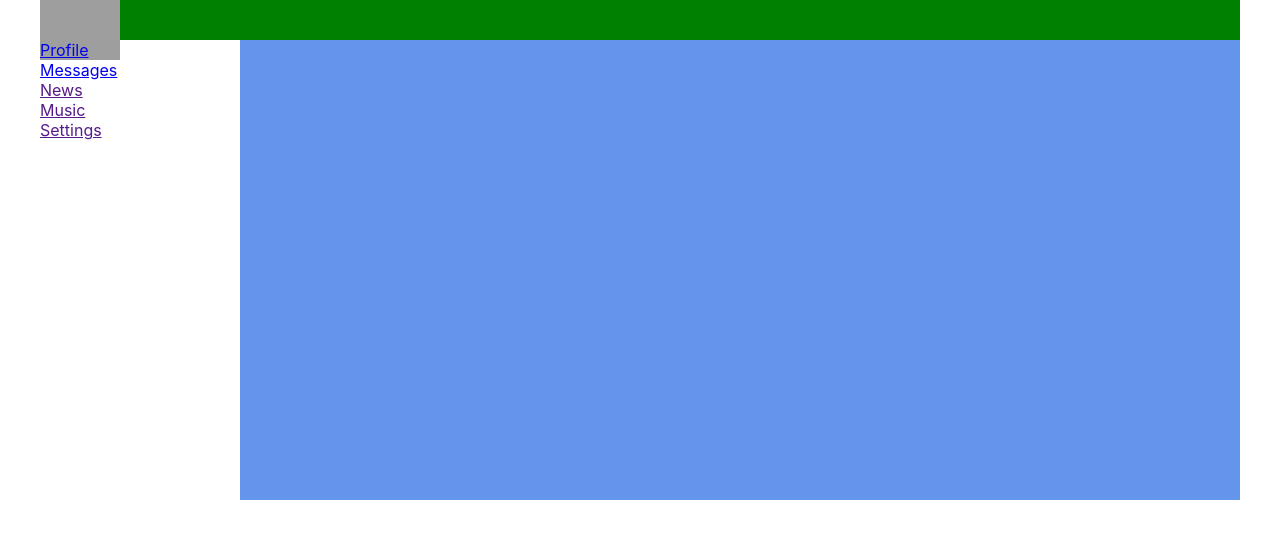
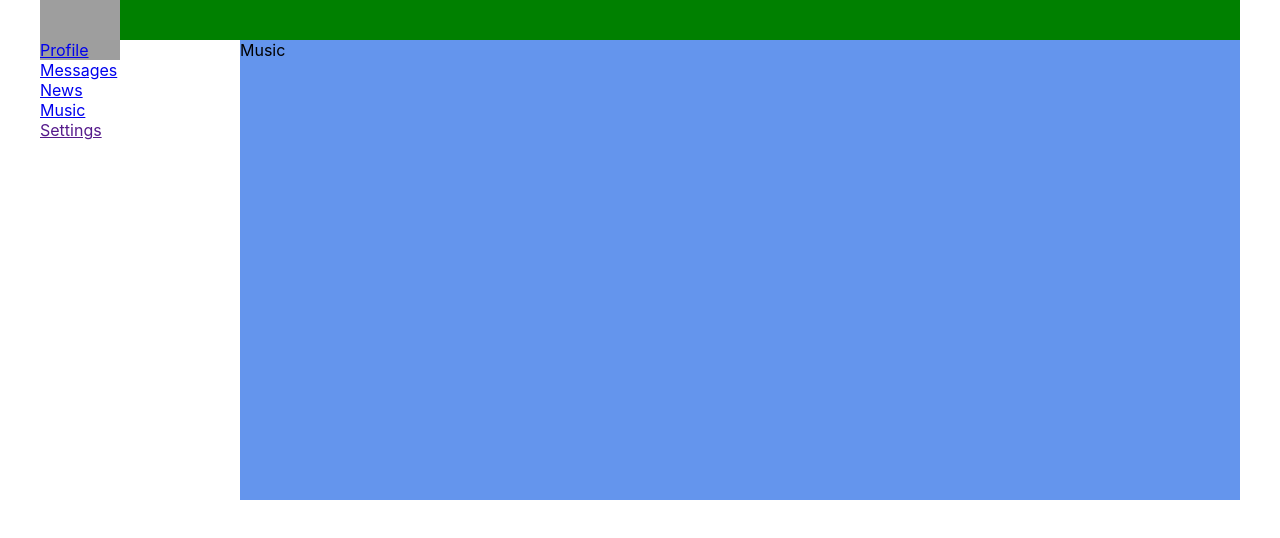
Before and after one commit to aldongarovzh/react-new, a React (Create React App) app: page /music in a window 1280 px wide. Shown: the top 538 px of the page. Built offline with nearby package versions, Linux system fonts and the light colour scheme; grey boxes are pictures that could not be loaded.

Commit message:
before Navlink to l20

```diff
--- a/src/App.js
+++ b/src/App.js
@@ -5,6 +5,8 @@
 import Profile from "./components/Profile/Profile";
 import Dialogs from "./components/Dialogs/Dialogs";
 import {BrowserRouter, Routes, Route} from "react-router-dom";
+import News from "./components/News/News";
+import Music from "./components/Music/Music";
 
 function App() {
     return (
@@ -16,6 +18,8 @@
                     <Routes>
                         <Route path="/dialogs" element={<Dialogs/>}/>
                         <Route path="/profile" element={<Profile/>}/>
+                        <Route path="/news" element={<News/>}/>
+                        <Route path="/music" element={<Music/>}/>
                     </Routes>
                 </div>
             </div>
--- /dev/null
+++ b/src/components/Music/Music.jsx
@@ -0,0 +1,12 @@
+import React from "react";
+import s from './Music.module.css';
+
+const Music = () => {
+    return (
+      <div>
+          Music
+      </div>
+    );
+}
+
+export default Music;
--- a/src/components/Navbar/Navbar.jsx
+++ b/src/components/Navbar/Navbar.jsx
@@ -12,10 +12,10 @@
                 <a href="/dialogs">Messages</a>
             </div>
             <div className={s.item}>
-                <a href="">News</a>
+                <a href="/news">News</a>
             </div>
             <div className={s.item}>
-                <a href="">Music</a>
+                <a href="/music">Music</a>
             </div>
             <div className={s.item}>
                 <a href="">Settings</a>
--- /dev/null
+++ b/src/components/News/News.jsx
@@ -0,0 +1,13 @@
+import React from "react";
+import s from './News.module.css';
+
+
+const News = () => {
+    return (
+        <div>
+            News
+        </div>
+    );
+}
+
+export default News;
```
Also changed, not shown: src/components/Music/Music.module.css (added), src/components/News/News.module.css (added).
